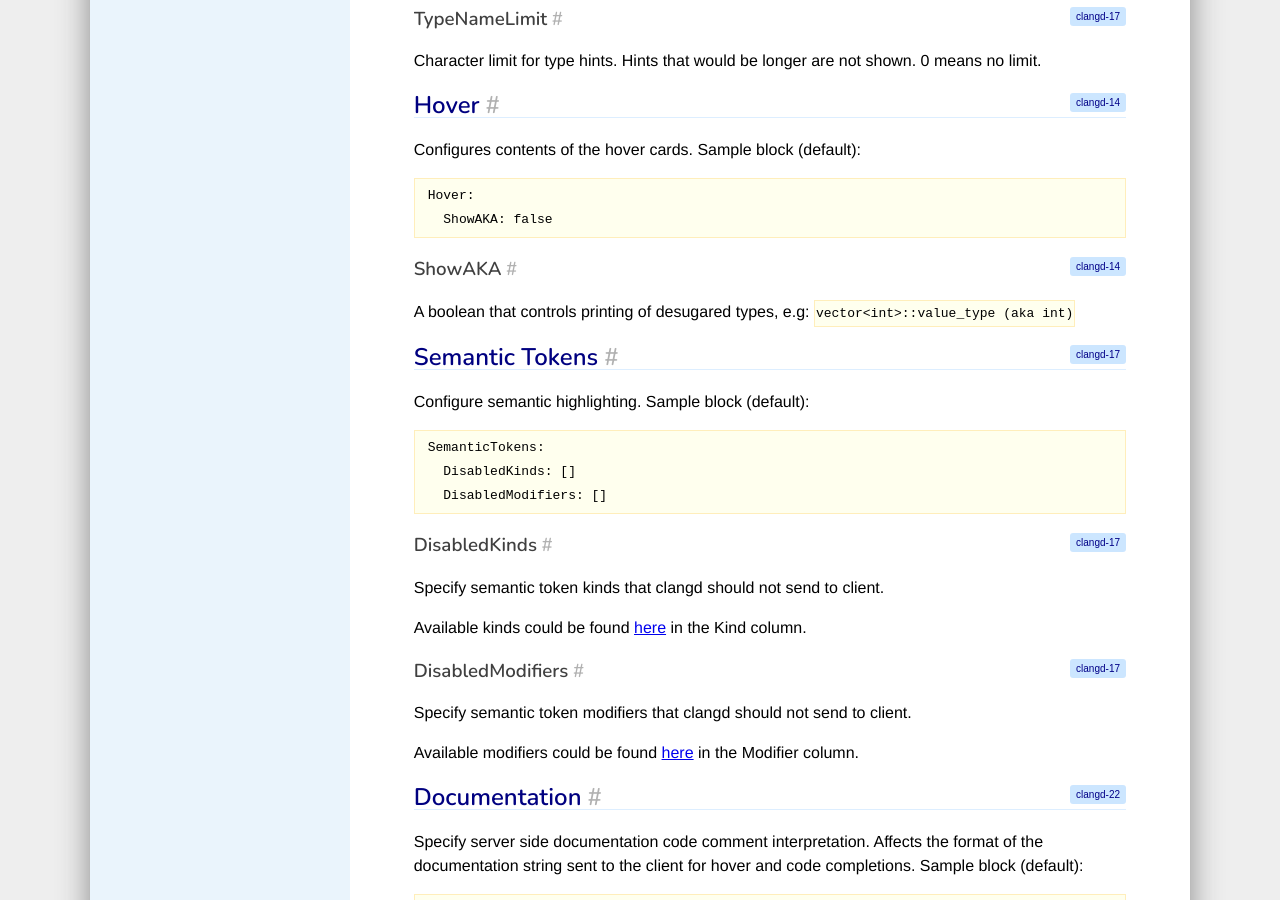
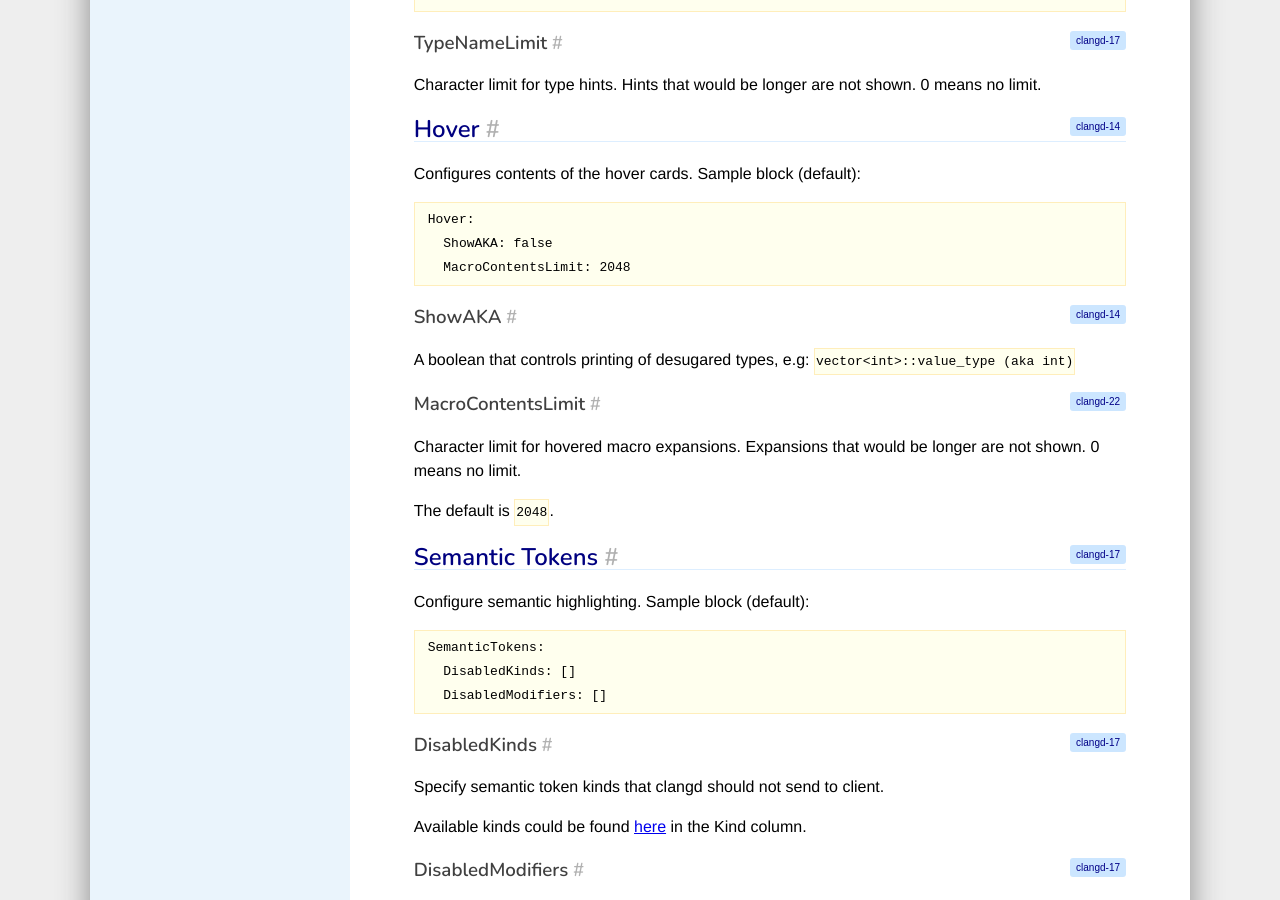
Before and after one commit to llvm/clangd-www, a Jekyll site: the page built from config.md, in a window 1280 px wide and 900 px high, scrolled down 10898 px. Built offline with Jekyll 4.4.1, drawn with Linux system fonts in a browser that asks for light colours; our own code applies the rules of GitHub Pages for plain Markdown files.

Commit message:
Document `Hover.MacroContentsLimit` option (#136)

````diff
--- a/config.md
+++ b/config.md
@@ -503,6 +503,7 @@ Configures contents of the hover cards. Sample block (default):
 ```yaml
 Hover:
   ShowAKA: false
+  MacroContentsLimit: 2048
 ```
 
 ### ShowAKA
@@ -510,6 +511,14 @@ Hover:
 
 A boolean that controls printing of desugared types, e.g:
 `vector<int>::value_type (aka int)`
+
+### MacroContentsLimit
+{:.v22}
+
+Character limit for hovered macro expansions. Expansions that would be longer are not shown.
+0 means no limit.
+
+The default is `2048`.
 
 ## Semantic Tokens
 {:.v17}
````
